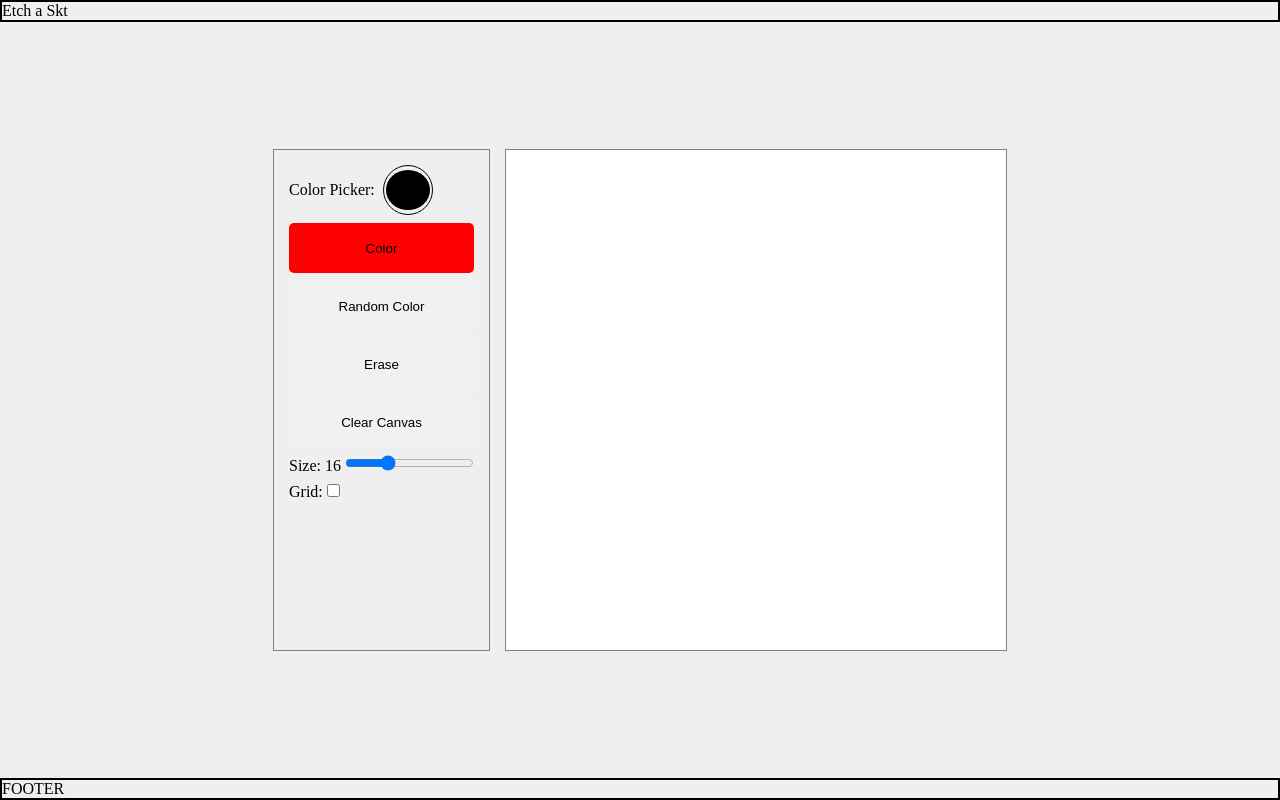
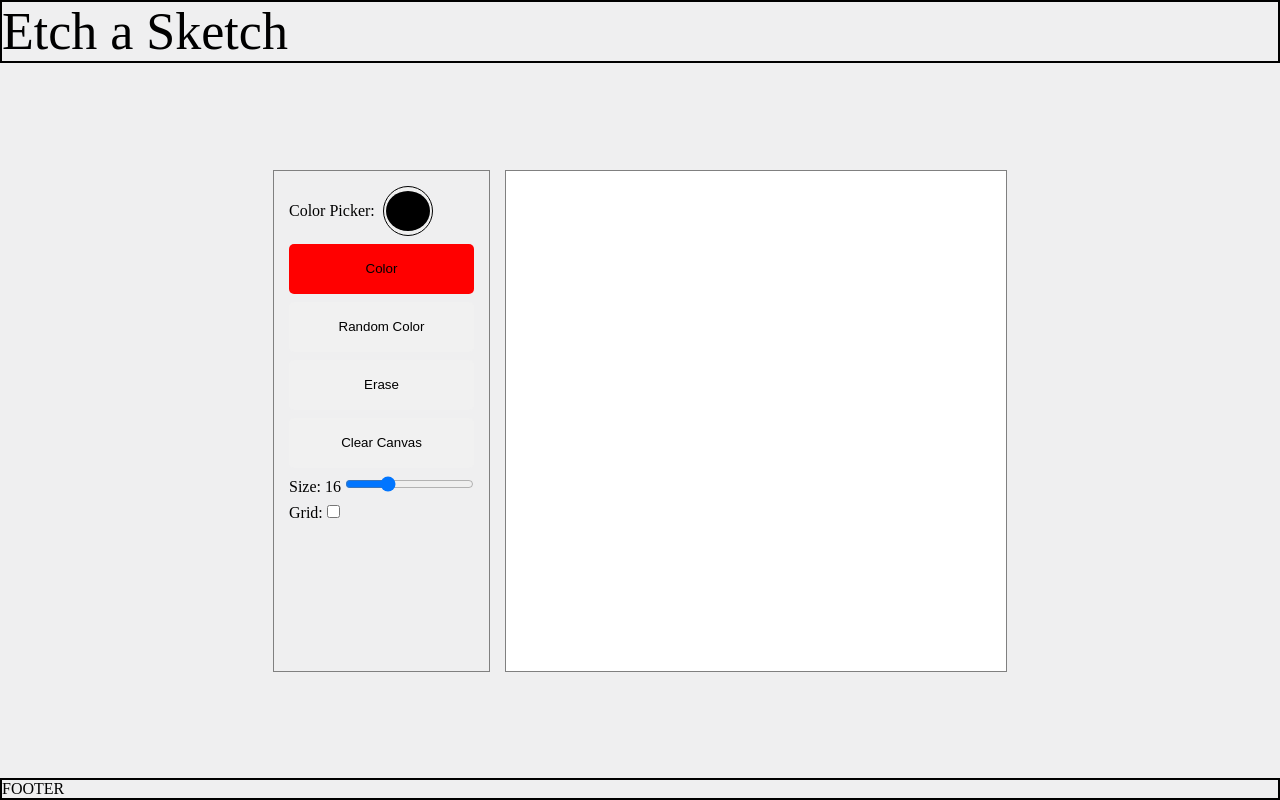
Before and after one commit to BeandonM/etch-a-sketch, a plain HTML site: page index.html in a window 1280 px wide. Drawn offline with Linux system fonts and the light colour scheme.

Commit message:
Fixed the title and misspellings

```diff
--- a/index.html
+++ b/index.html
@@ -9,7 +9,7 @@
 </head>
 <body>
     <div class = "header">
-        Etch a Skt
+        Etch a Sketch
     </div>
     <div class = "main">
         <div class = "tools">
--- a/style.css
+++ b/style.css
@@ -2,6 +2,7 @@
     margin: 0;
     padding: 0;
   }
+
 body{
     display: flex;
     flex-direction: column;
@@ -12,6 +13,7 @@ body{
 
 .header{
     border: 2px solid black;
+    font-size: 52px;
 }
 .main{
     display: flex;
@@ -77,5 +79,4 @@ button {
 
 button.active {
     background-color: red
-    /*color: var(--primary-light);*/
   }
```
